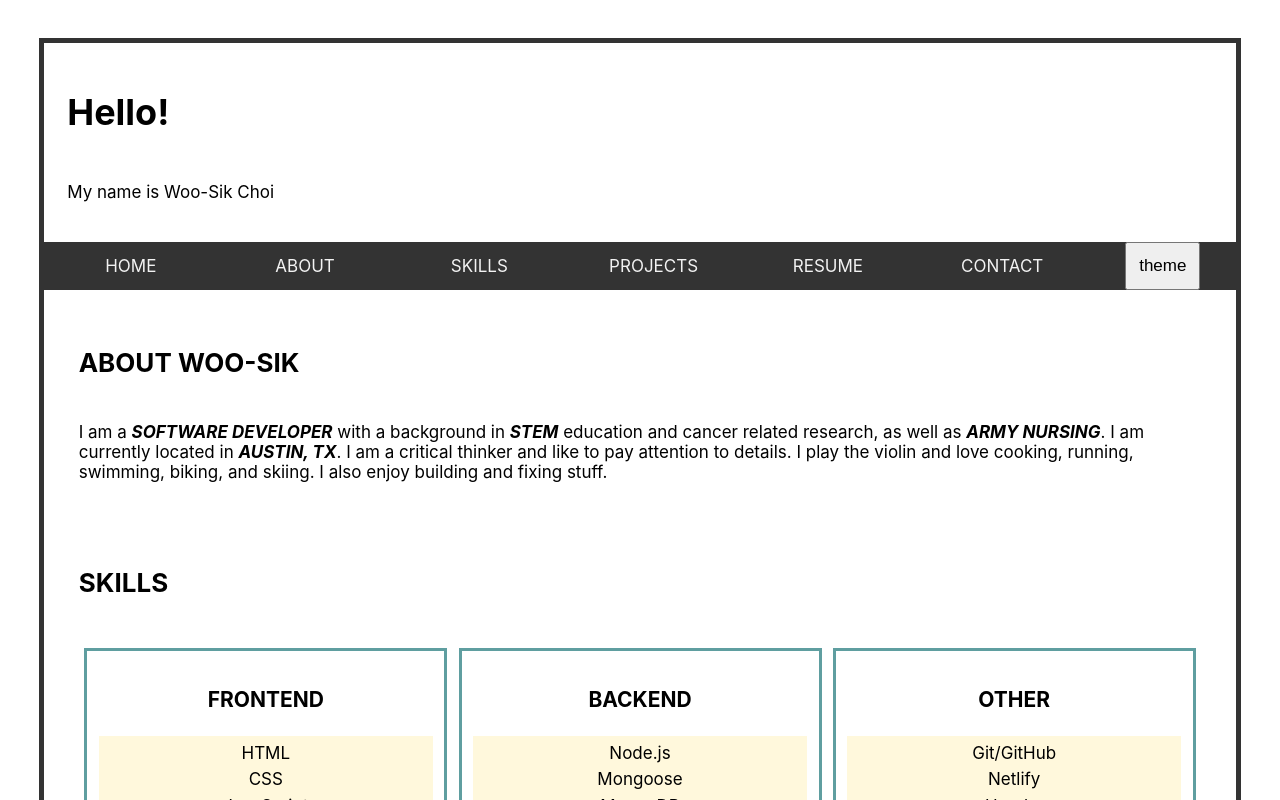
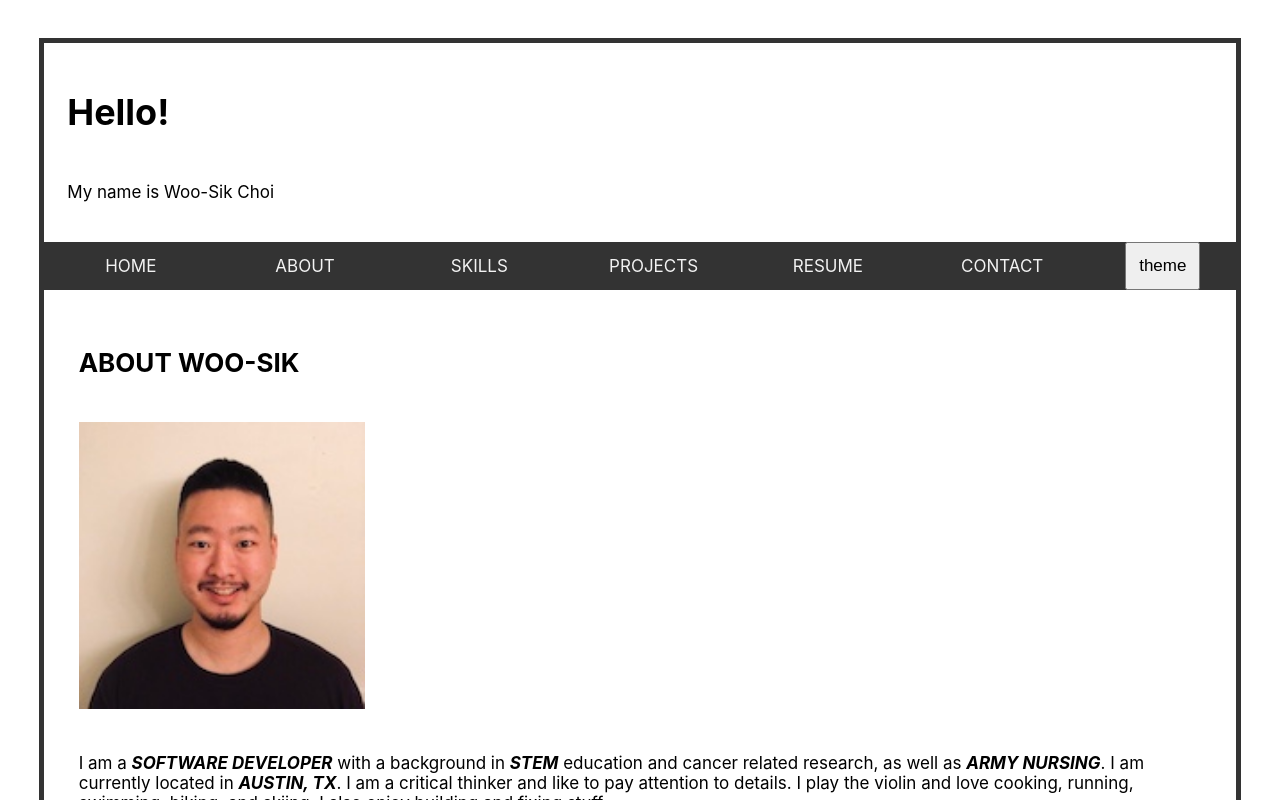
Before and after one commit to dvlprwchoi/portfolio-2, a React (Create React App) app: page / in a window 1280 px wide. Shown: the top 800 px of the page. Built offline with nearby package versions, Linux system fonts and the light colour scheme.

Commit message:
Add profile picture

```diff
--- a/src/components/Main/Main.js
+++ b/src/components/Main/Main.js
@@ -1,12 +1,20 @@
 import Contact from '../Contact/Contact';
 import Projects from '../Projects/Projects';
 import Skills from '../Skills/Skills';
+import profilePicture from '../../img/profile-picture-160x160.jpg';
 
 function Main() {
   return (
     <div className="main">
       <div className="about" id="about">
         <h2>ABOUT WOO-SIK</h2>
+        <img
+          className="profile-picture"
+          src={profilePicture}
+          alt="Woo-Sik Choi Profile Picture"
+          width="25%"
+          height="auto"
+        />
         <p>
           I am a <span>SOFTWARE DEVELOPER</span> with a background in{' '}
           <span>STEM</span> education and cancer related research, as well as{' '}
```
Also changed, not shown: src/img/profile-picture-160x160.jpg (added).
